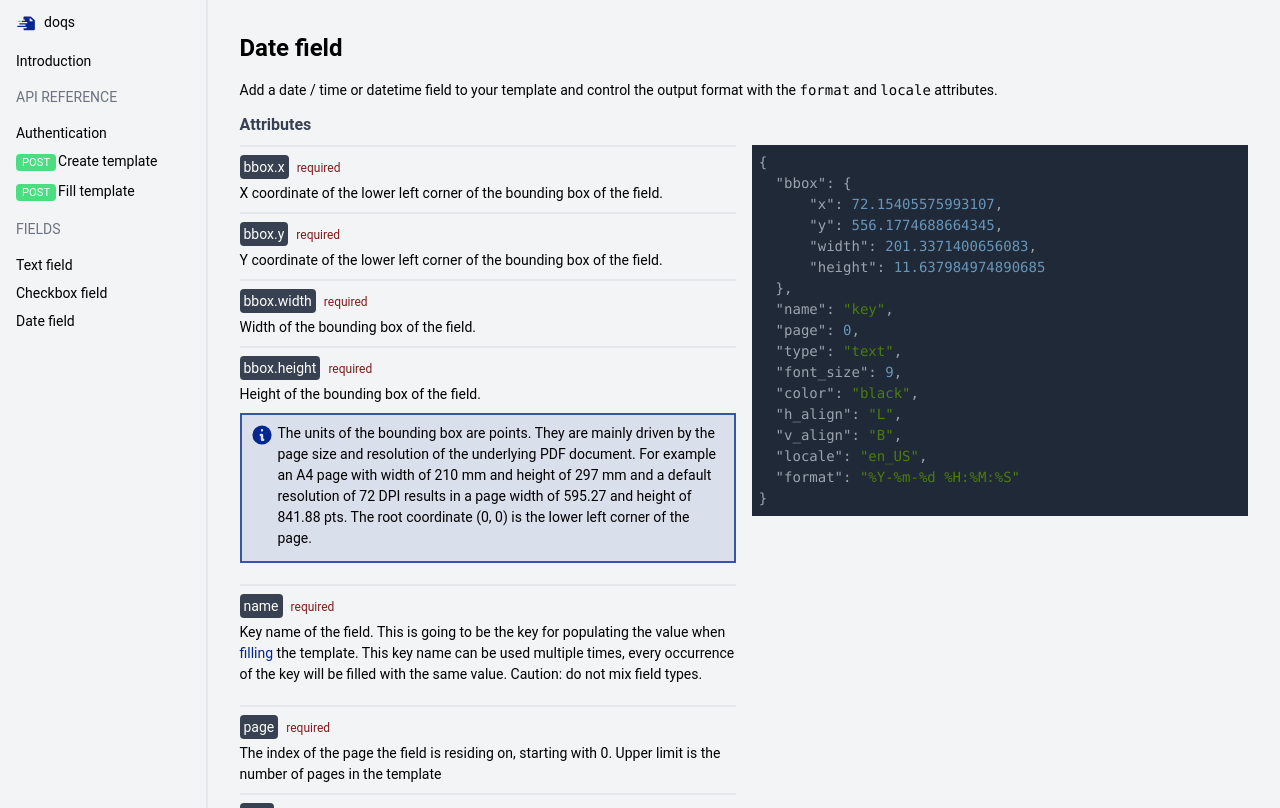
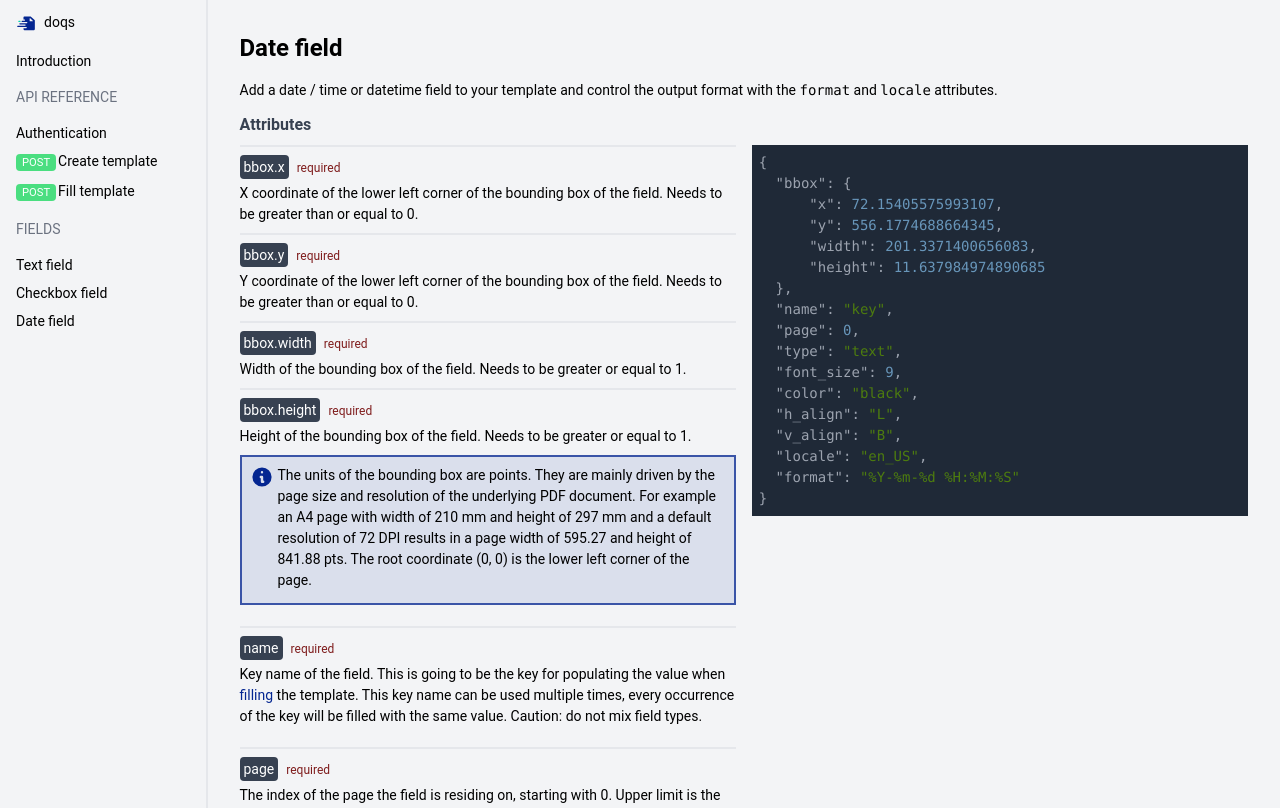
Before and after one commit to doqs-dev/docs, a Next.js app: page /fields/date in a window 1280 px wide. Shown: the top 808 px of the page. Built offline with nearby package versions, Linux system fonts and the light colour scheme.

Commit message:
feat: document more constraints

```diff
--- a/components/bounding-box.mdx
+++ b/components/bounding-box.mdx
@@ -5,15 +5,17 @@ export const BoundingBox = () => {
         <>
             <Attribute name="bbox.x" required="1">
                 X coordinate of the lower left corner of the bounding box of the field.
+                Needs to be greater than or equal to 0.
             </Attribute>
             <Attribute name="bbox.y" required="1">
                 Y coordinate of the lower left corner of the bounding box of the field.
+                Needs to be greater than or equal to 0.
             </Attribute>
             <Attribute name="bbox.width" required="1">
-                Width of the bounding box of the field.
+                Width of the bounding box of the field. Needs to be greater or equal to 1.
             </Attribute>
             <Attribute name="bbox.height" required="1">
-                Height of the bounding box of the field.
+                Height of the bounding box of the field. Needs to be greater or equal to 1.
             </Attribute>
 
             <Callout>
@@ -29,5 +31,5 @@ export const BoundingBox = () => {
             </Callout>
             <br/>
         </>
-    )
+    );
 }
```
